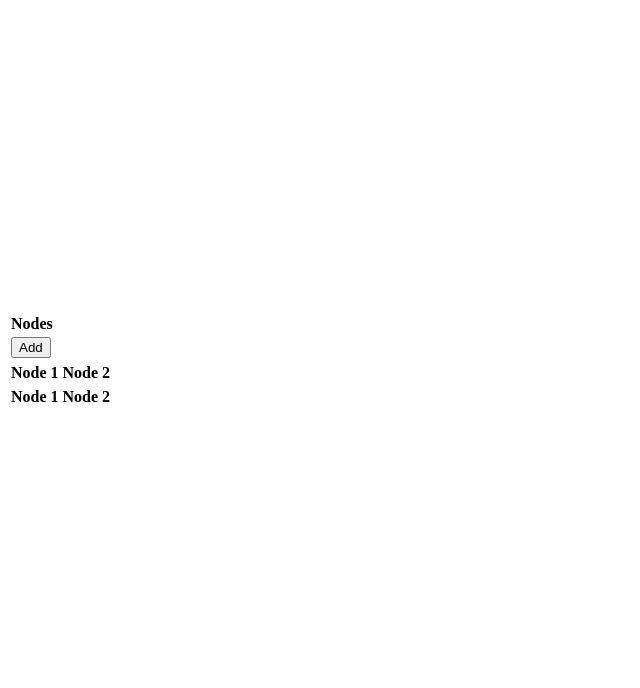
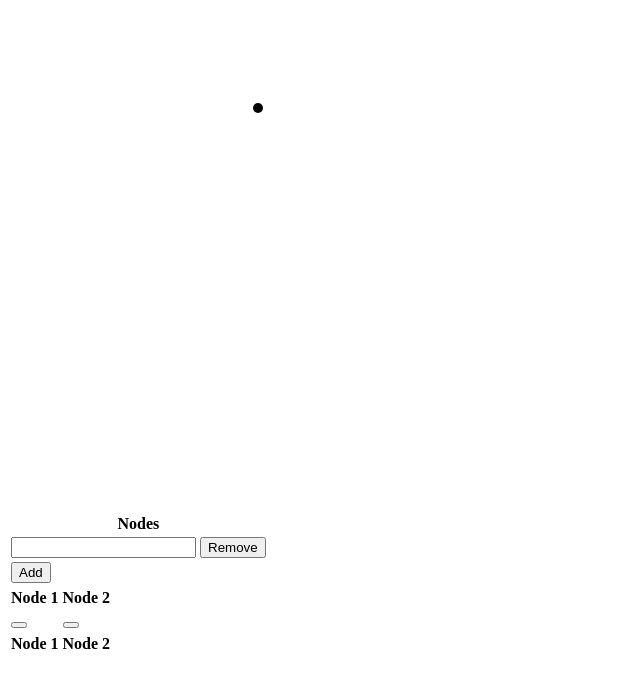
Before and after one commit to mlutze/mlutze.github.io, a plain HTML site: page chains.html in a window 1280 px wide. Both pictures are taken after a click on the button "Add". Shown: the whole page, without its empty margins (0-640 px from the left). Drawn offline with Linux system fonts and the light colour scheme.

Commit message:
WIP chains stuff

```diff
--- a/chains.html
+++ b/chains.html
@@ -3,10 +3,132 @@
 <head>
     <script>
 
+        const TAU = Math.PI * 2;
+
+        // list of node info: { id: String, name: String }
+        let nodes = [];
+        let edges = [];
+
+        function randomId(prefix) {
+            return prefix + Math.floor(Math.random() * 1000000);
+        }
+
+        function toCartesian(r, theta) {
+            let x = r * Math.cos(theta);
+            let y = r * Math.sin(theta);
+            return [x, y];
+        }
+
+        function dot(ctx, x, y) {
+            let radius = 5;
+            ctx.beginPath();
+            ctx.arc(x, y, radius, 0, TAU);
+            ctx.fill();
+        }
+
+        function coords(id, numNodes) {
+            let center = 250;
+            let radius = 150;
+
+            let [x, y] = toCartesian(radius, TAU * (id / numNodes) + TAU * 3 / 4);
+            return [x + center, y + center];
+        }
+
+        function textCoords(id, numNodes) {
+            let center = 250;
+            let radius = 200;
+
+            let [x, y] = toCartesian(radius, TAU * (id / numNodes) + TAU * 3 / 4);
+            return [x + center, y + center];
+        }
+
+        function render() {
+
+            let canvas = document.getElementById("canvas");
+            let ctx = canvas.getContext("2d");
+            ctx.font = "24px serif";
+            ctx.textAlign = "center";
+
+            ctx.clearRect(0, 0, canvas.width, canvas.height);
+
+            for (let index in nodes) {
+                let [x, y] = coords(index, nodes.length);
+                dot(ctx, x, y);
+
+                let [textX, textY] = textCoords(index, nodes.length);
+                let text = nodes[index].name;
+                ctx.fillText(text, textX, textY);
+            }
+        }
+
+        function updateNodes() {
+            let nodeElements = document.getElementsByClassName("node");
+            nodes = [];
+            for (elem of nodeElements) {
+                let data = {
+                    id: elem.id,
+                    name: elem.value
+                };
+                nodes.push(data);
+            }
+
+            updateEdgeTables();
+        }
+
+        function updateEdgeTables() {
+            let addEdgeBody = document.getElementById("addEdgeBody");
+            let trs = [];
+            for (let node of nodes) {
+                let tr = document.createElement("tr");
+
+                let buttonFrom = document.createElement("button");
+                buttonFrom.innerText = node.name;
+                let tdFrom = document.createElement("td");
+                tdFrom.appendChild(buttonFrom);
+                tr.appendChild(tdFrom);
+
+                let buttonTo = document.createElement("button");
+                buttonTo.innerText = node.name;
+                let tdTo = document.createElement("td");
+                tdTo.appendChild(buttonTo);
+                tr.appendChild(tdTo);
+
+                trs.push(tr);
+            }
+
+            addEdgeBody.replaceChildren(...trs);
+        }
+
+        function addNode() {
+            let nodeBody = document.getElementById("nodeBody");
+            let nodeTr = document.createElement("tr");
+
+            let nameTd = document.createElement("td");
+            let nameBox = document.createElement("input");
+            nameBox.className = "node";
+            nameBox.id = randomId("node");
+            nameBox.onkeyup = () => { updateNodes(); render(); }
+            nameTd.appendChild(nameBox);
+            nodeTr.appendChild(nameTd);
+
+            let removeTd = document.createElement("td");
+            let removeButton = document.createElement("button");
+            removeButton.onclick = () => { nodeTr.remove(); updateNodes(); render(); }
+            removeButton.innerText = "Remove";
+            removeTd.appendChild(removeButton);
+            nodeTr.appendChild(removeTd);
+
+            nodeBody.appendChild(nodeTr);
+
+            updateNodes();
+
+            render();
+        }
+
     </script>
 </head>
 <body>
-    <canvas id="canvas" width="300" height="300"></canvas>
+    <canvas id="canvas" width="500" height="500"></canvas>
     <table>
         <thead>
             <tr>
@@ -16,7 +138,7 @@
         <tbody id="nodeBody">
         </tbody>
         <tfoot>
-            <tr><td colspan="2"><button>Add</button></td></tr>
+            <tr><td colspan="2"><button onclick="addNode();">Add</button></td></tr>
         </tfoot>
     </table>
     <table>
@@ -26,7 +148,7 @@
                 <th>Node 2</th>
             </tr>
         </thead>
-        <tbody id="addBody">
+        <tbody id="addEdgeBody">
         </tbody>
     </table>
     <table>
@@ -36,7 +158,6 @@
             <th></th>
         </thead>
         <tbody id="deleteBody">
-
         </tbody>
     </table>
 </body>
```
